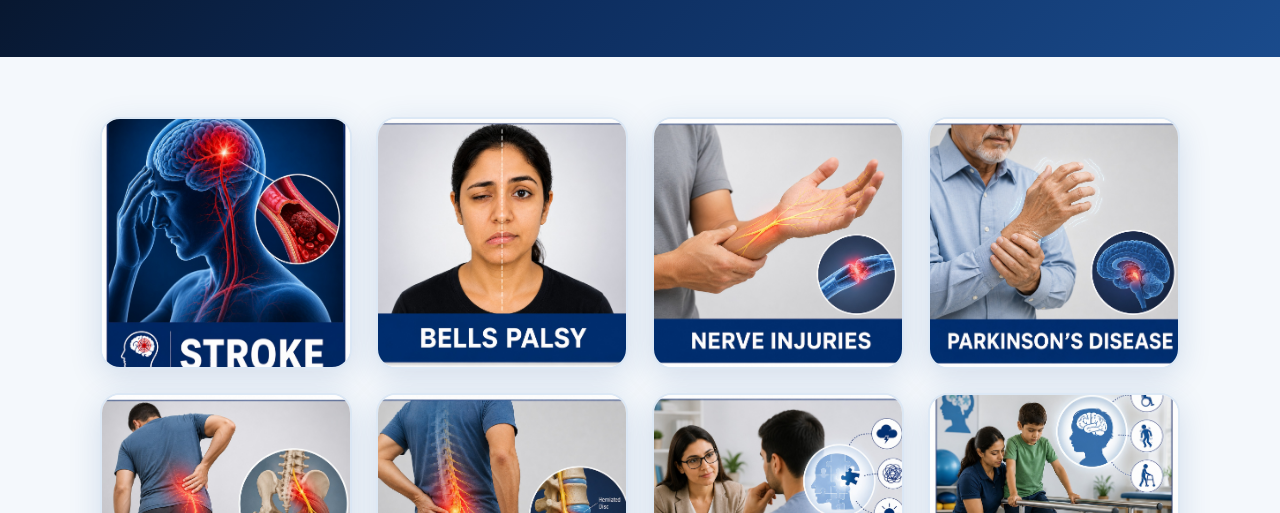
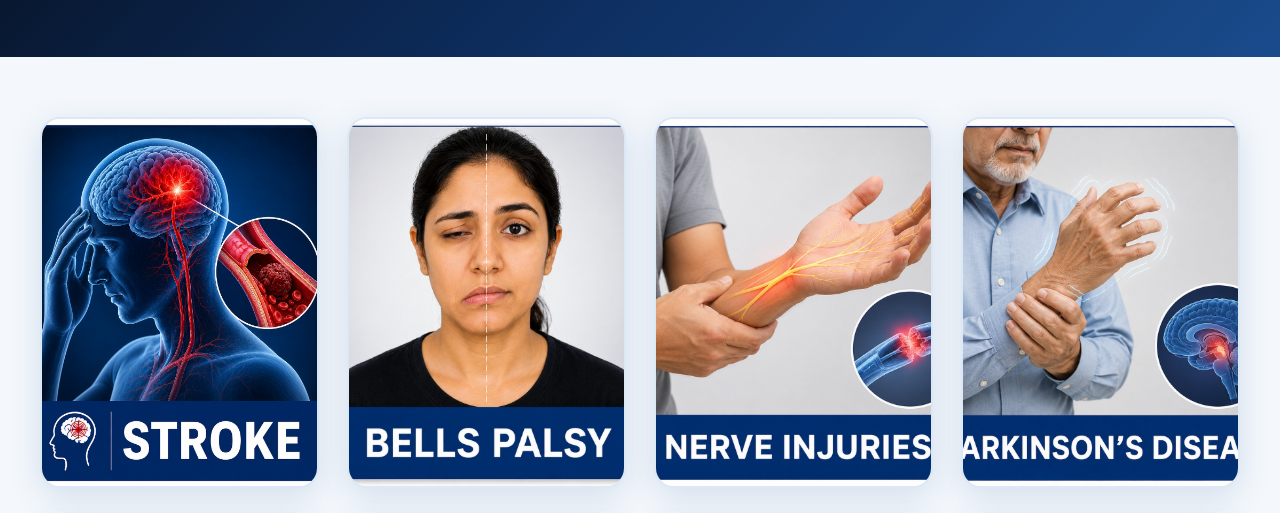
Before and after one commit to SRISANTH588/AYUSHMAN-WEBSITE, a plain HTML site: page neurology.html in a window 1280 px wide. Shown: the part 221-734 px from the top of the page. Drawn offline with Linux system fonts and the light colour scheme.

Commit message:
fix: increase grid size on neurology page

```diff
--- a/neurology.html
+++ b/neurology.html
@@ -10,10 +10,10 @@
     .service-img-grid {
       display: grid;
       grid-template-columns: repeat(4, 1fr);
-      gap: 24px;
-      max-width: 1200px;
+      gap: 28px;
+      max-width: 1500px;
       margin: 0 auto;
-      padding: 60px;
+      padding: 60px 40px;
     }
     .service-img-card {
       border-radius: 20px;
@@ -30,7 +30,7 @@
     .service-img-card img {
       width: 100%;
       height: auto;
-      aspect-ratio: 1/1;
+      aspect-ratio: 3/4;
       object-fit: cover;
       display: block;
     }
```
